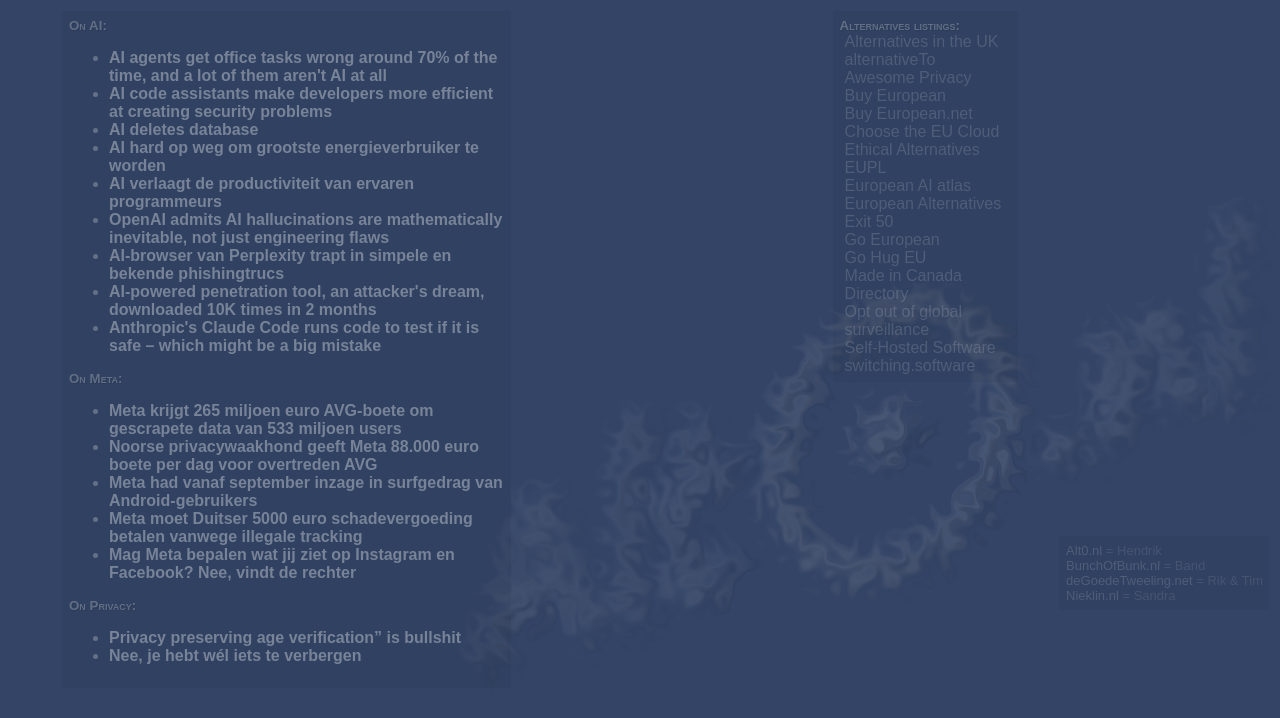
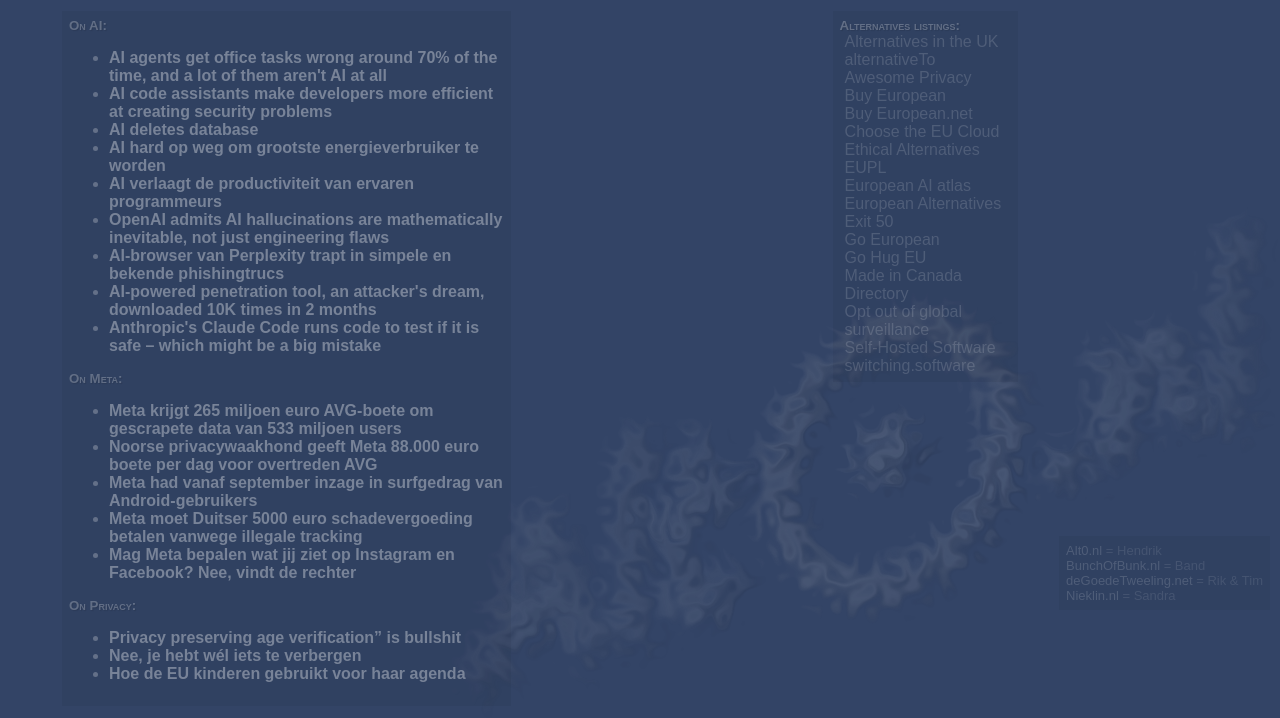
Before and after one commit to brownhamer/alt0.nl, a PHP site: page /on.php in a window 1280 px wide. Shown: the part 180-898 px from the top of the page. Before the commit the page ends 844 px from the top, so only its background shows below. Run offline with PHP 8.4, Linux system fonts and the light colour scheme.

Commit message:
Added "Hoe de EU kinderen gebruikt voor haar agenda"

```diff
--- a/on.php
+++ b/on.php
@@ -39,6 +39,7 @@ startHtmlPage('Alt0.nl &rarr; On AI');
 <ul>
   <li><a href="https://pluralistic.net/2025/08/14/bellovin/#wont-someone-think-of-the-cryptographers">Privacy preserving age verification” is bullshit</a></li>
   <li><a href="https://decorrespondent.nl/209/nee-je-hebt-wel-iets-te-verbergen/6428004-ab2d5fc2">Nee, je hebt wél iets te verbergen</a></li>
+  <li><a href="https://substack.com/home/post/p-170674285">Hoe de EU kinderen gebruikt voor haar agenda</a></li>
 </ul>
 </div>
 </td><td>
```
